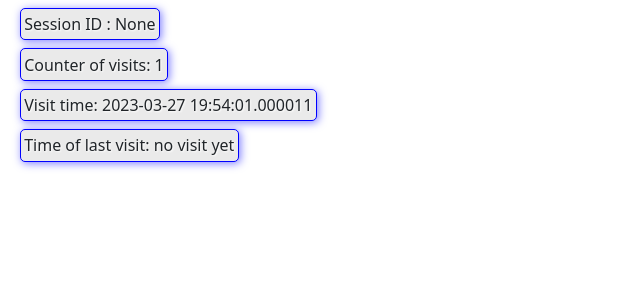
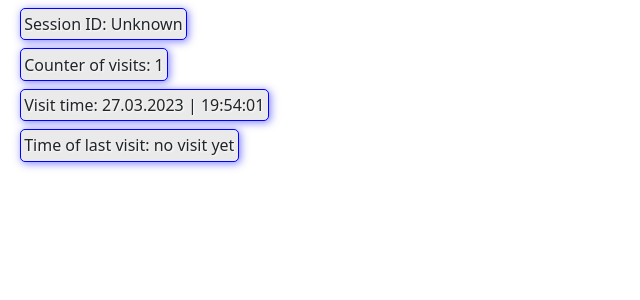
Before and after one commit to Hillel-i-Python-Pro-i-2022-12-27/homework__muchnik__lev__django, a Django app: page /sessions-example/ in a window 1280 px wide. Shown: the part 224-524 px from the top of the page, without its empty margins (0-640 px from the left). Run offline with Django 4.2, Linux system fonts and the light colour scheme.

Commit message:
homework 14

```diff
--- a/apps/sessions_example/views.py
+++ b/apps/sessions_example/views.py
@@ -18,7 +18,7 @@ class SessionUserView(TemplateView):
         count_of_visits = session.get(KEY__COUNT_OF_VISITS, 0)
 
         count_of_visits += 1
-        date_real = str(datetime.now())
+        date_real = str(datetime.now().strftime("%d.%m.%Y | %H:%M:%S"))
         datetime_of_last_visit = session.get(KEY__PREVIOUS_TIME, 0)
 
         session[KEY__PREVIOUS_TIME] = date_real
--- a/apps/templates/sessions_example/index.html
+++ b/apps/templates/sessions_example/index.html
@@ -7,7 +7,13 @@
 
 {%  block content %}
     <div >
-        <p class="col my-element-style"> Session ID : {{ session_id }} </p>
+        <p class="col my-element-style">
+            {%  if session_id is not None %}
+            Session ID : {{ session_id }}
+            {% else %}
+            Session ID: Unknown
+            {% endif %}
+        </p>
         <p class="col my-element-style">Counter of visits:  {{ count_of_visits }}</p>
         <p class="col my-element-style"> Visit time: {{ date_real }}</p>
         {% if datetime_of_last_visit %}
```
